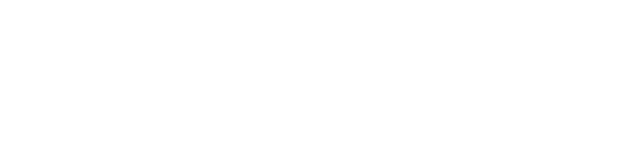
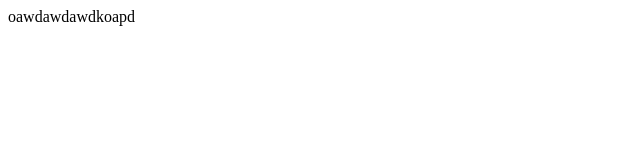
Before and after one commit to slinkypinky/monkemarknad, a plain HTML site: page index.html in a window 1280 px wide. Shown: the whole page, without its empty margins (0-640 px from the left). Drawn offline with Linux system fonts and the light colour scheme.

Commit message:
added text

```diff
--- a/index.html
+++ b/index.html
@@ -6,6 +6,6 @@
     <title>Document</title>
 </head>
 <body>
-
+<a>oawdawdawdkoapd</a>
 </body>
 </html>
```
